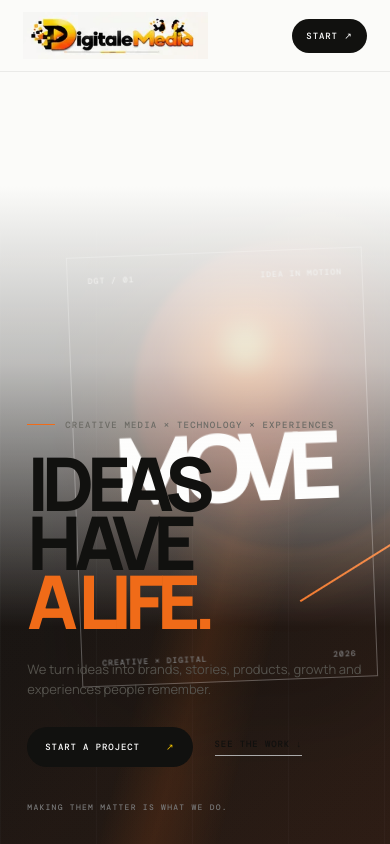
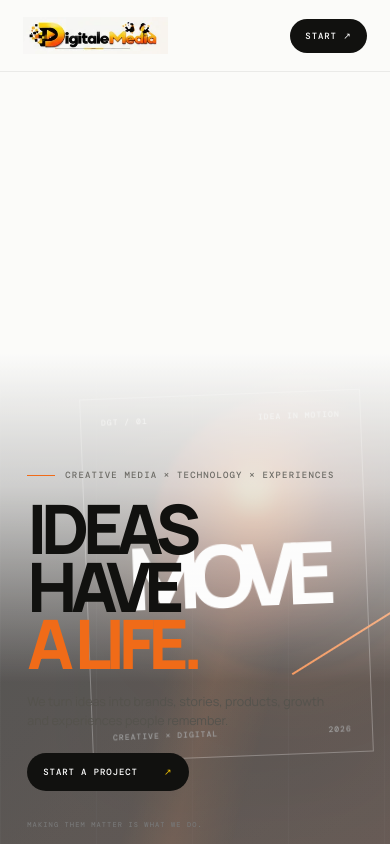
Before and after one commit to SRILUG/digitale-media-ai, a Next.js app: page / in a window 390 px wide. Shown: the top 844 px of the page. Built offline with nearby package versions, Linux system fonts and the light colour scheme; a web font is replaced by a local one.

Commit message:
Refine mobile hero hierarchy and footer wrapping

```diff
--- a/components/home/home-art-directed.module.css
+++ b/components/home/home-art-directed.module.css
@@ -146,3 +146,26 @@
   .cadence{min-height:68svh}
   .finalCta{min-height:72vh}
 }
+
+/* Mobile QA refinement */
+@media(max-width:760px){
+  .logo{width:145px;height:50px;flex-basis:145px}
+  .mobileStart{padding:11px 15px}
+  .hero{min-height:calc(100svh - 0px);padding-top:92px;padding-bottom:28px}
+  .heroCopy{padding-bottom:3vh}
+  .heroCopy h1{font-size:17.5vw;line-height:.84;letter-spacing:-.095em;margin:18px 0 22px}
+  .heroCopy p{max-width:310px;font-size:12.5px;line-height:1.5;margin-bottom:22px}
+  .heroActions{gap:14px}
+  .primaryButton{padding:13px 16px}
+  .textButton{display:none}
+  .heroMedia{top:42%;opacity:.72}
+  .heroOrb{width:70vw;height:70vw;right:-9%;top:8%;opacity:.55}
+  .heroFrame{width:72vw;height:43vh;right:6%;top:8%;opacity:.72}
+  .heroFrameWord{font-size:22vw}
+  .heroSlash{width:62vw;right:-10%;top:57%;opacity:.75}
+  .heroCaption{bottom:15px;font-size:7px}
+  .footer{display:grid;grid-template-columns:1fr 1fr;gap:8px 20px;line-height:1.6;padding:24px 7vw}
+  .footer span:first-child{grid-column:1/-1}
+  .footer span:nth-child(2){grid-column:1/-1;max-width:270px}
+  .footer span:last-child{grid-column:1/-1}
+}
```
